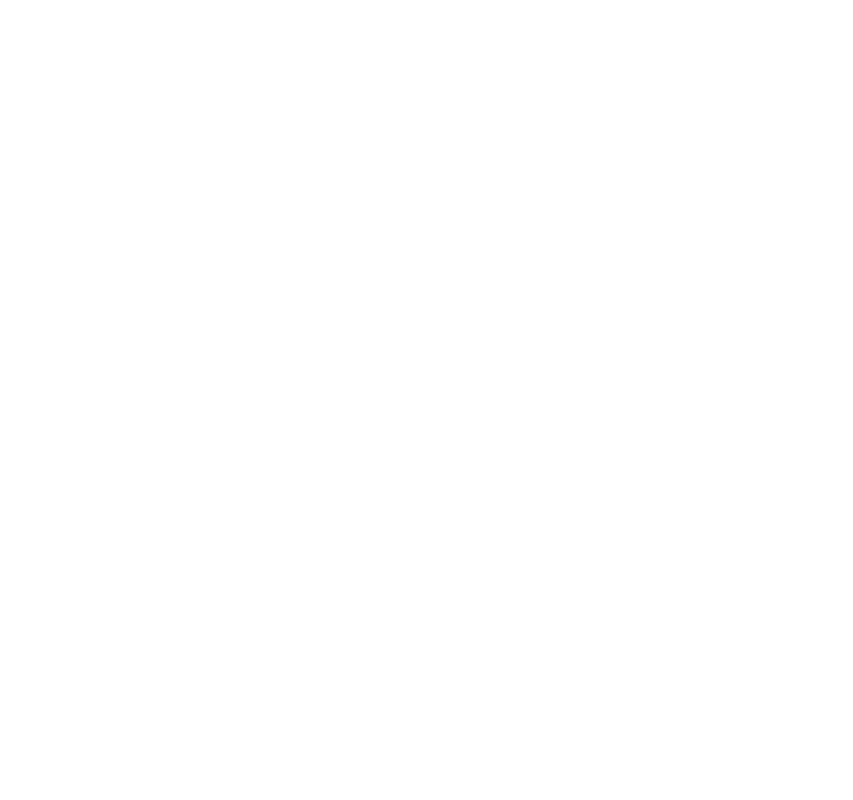
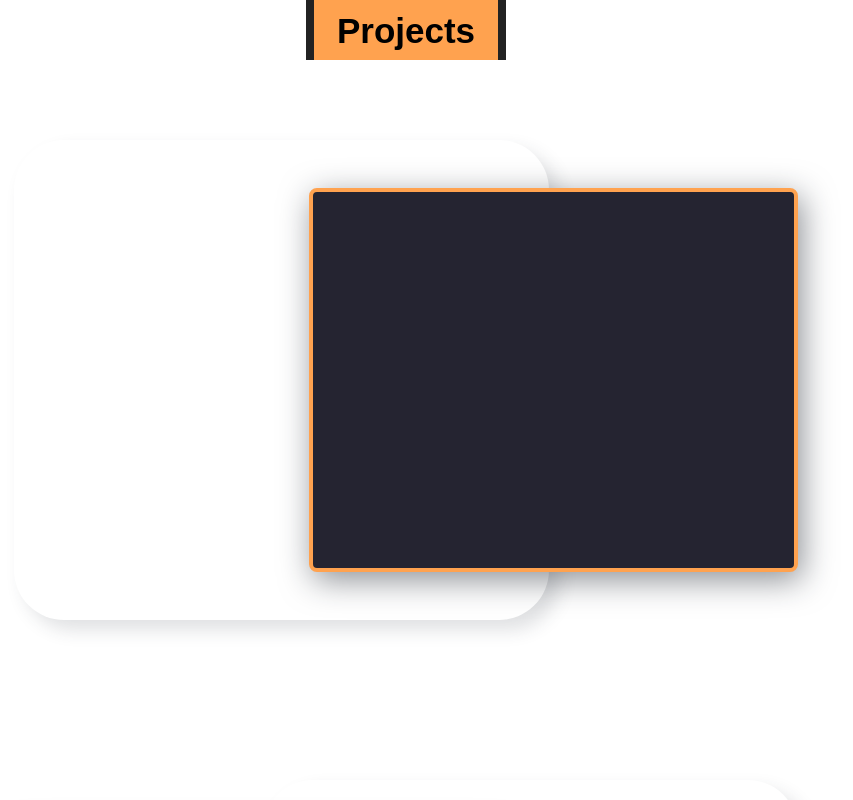
Before and after one commit to calebjo/portfolio-site, a Next.js app: page /components/projects_section in a window 1280 px wide. Shown: the top 800 px of the page, without its empty margins (234-1087 px from the left). Built offline with nearby package versions, Linux system fonts and the light colour scheme.

Commit message:
Add initial structure for projects, contact

```diff
--- a/pages/_app.js
+++ b/pages/_app.js
@@ -1,3 +1,4 @@
+import '../styles/reset.css'
 import '../styles/globals.css'
 import '../styles/home.scss'
 import '../styles/skills.scss'
--- a/pages/components/projects_section.jsx
+++ b/pages/components/projects_section.jsx
@@ -8,6 +8,35 @@
     render() {
         return(
             <div className="projects__container">
+                <div className="projects__header">
+                    Projects
+                </div>
+                <div className="project__wrapper">
+                    <div className="project__media">
+
+                    </div>
+                    <div className="project__info">
+                        <div className="project__title">
+
+                        </div>
+                        <div className="project__subtitle">
+
+                        </div>
+                    </div>
+                </div>
+                <div className="project__wrapper">
+                    <div className="project__media">
+
+                    </div>
+                    <div className="project__info">
+                        <div className="project__title">
+
+                        </div>
+                        <div className="project__subtitle">
+
+                        </div>
+                    </div>
+                </div>
                 <div className="project__wrapper">
                     <div className="project__media">
 
--- a/pages/components/topNav.jsx
+++ b/pages/components/topNav.jsx
@@ -5,12 +5,6 @@
 export default function TopNav() {
     return(
         <div className={styles.topnav}>
-            <div className={styles.topnav__links}>
-                <p>Home</p>
-                <p>Skills</p>
-                <p>Projects</p>
-                <p>Contact</p>
-            </div>
             <Hamburger />
         </div>
     )
--- a/pages/index.js
+++ b/pages/index.js
@@ -32,7 +32,7 @@
                 <meta name="description" content="A multifaceted full stack Software Engineer" />
                 <link rel="icon" href="/favicon.ico" />
                 <link rel="preconnect" href="https://fonts.googleapis.com" />
-                <link rel="preconnect" href="https://fonts.gstatic.com" crossOrigin />
+                <link rel="preconnect" href="https://fonts.gstatic.com" crossOrigin="true" />
                 <link href="https://fonts.googleapis.com/css2?family=Raleway:wght@100;200;300;400;500;600;700;800;900&family=Roboto:wght@100;300;400;500;700;900&family=Source+Serif+Pro:ital,wght@0,200;0,300;0,400;0,600;0,700;0,900;1,900&display=swap" rel="stylesheet" />
             </Head>
             <div className={styles.page__wrapper}>
--- a/styles/home.scss
+++ b/styles/home.scss
@@ -11,7 +11,7 @@
     pointer-events: none;
     display: flex;
     flex-direction: column;
-    justify-content: space-between;
+    justify-content: center;
     width: 85%;
     height: 85%;
     background: rgba(255, 255, 255, 0.25);
@@ -118,8 +118,8 @@
     z-index: 2;
     position: absolute;
     width: 6rem;
-    height: 100%;
-    bottom: -70%;
+    height: 4000px;
+    bottom: -3735px;
     .guide__ball {
         width: 6rem;
         height: 6rem;
--- a/styles/projects.scss
+++ b/styles/projects.scss
@@ -0,0 +1,74 @@
+.projects__container {
+    display: flex;
+    flex-direction: column;
+    align-items: center;
+    width: 100%;
+}
+
+.projects__header {
+    z-index: 10;
+    display: flex;
+    justify-content: center;
+    align-items: center;
+    width: 20rem;
+    height: 6rem;
+    background: #ffa24f;
+    border-left: 8px solid #222;
+    border-right: 8px solid #222;
+    font-family: 'Railway', sans-serif;
+    font-weight: 700;
+    font-size: 3.5rem;
+}
+
+.project__wrapper {
+    display: flex;
+    justify-content: center;
+    align-items: center;
+    width: 100%;
+    height: 80vh;
+}
+
+.project__wrapper:nth-child(2n) {
+    flex-direction: row-reverse;
+}
+
+.project__wrapper:nth-child(2n) .project__media {
+    left: -12rem;
+}
+
+.project__wrapper:nth-child(2n) .project__info {
+    left: 12rem;
+}
+
+.project__media {
+    position: relative;
+    left: 12rem;
+    z-index: 2;
+    width: 70%;
+    height: 60%;
+    background: rgb(37, 36, 49);
+    border: 4px solid #ffa24f;
+    border-radius: 8px;
+    box-shadow: 4px 8px 32px rgba(27, 34, 44, 0.5);
+}
+
+.project__info {
+    position: relative;
+    left: -12rem;
+    z-index: 1;
+    width: 75%;
+    height: 75%;
+    background: rgba(255, 255, 255, 0.25);
+    backdrop-filter: blur(6px);
+    border: solid 2px transparent;
+    background-clip: padding-box;
+    box-shadow: 10px 10px 18px rgba(46, 54, 68, 0.15);
+    border-radius: 5rem;
+    padding: 2rem;
+}
+
+@media (min-width: 900px) {
+    .project__wrapper {
+        width: 80%;
+    }
+}
--- /dev/null
+++ b/styles/reset.css
@@ -0,0 +1,48 @@
+/* http://meyerweb.com/eric/tools/css/reset/
+   v2.0 | 20110126
+   License: none (public domain)
+*/
+
+html, body, div, span, applet, object, iframe,
+h1, h2, h3, h4, h5, h6, p, blockquote, pre,
+a, abbr, acronym, address, big, cite, code,
+del, dfn, em, img, ins, kbd, q, s, samp,
+small, strike, strong, sub, sup, tt, var,
+b, u, i, center,
+dl, dt, dd, ol, ul, li,
+fieldset, form, label, legend,
+table, caption, tbody, tfoot, thead, tr, th, td,
+article, aside, canvas, details, embed,
+figure, figcaption, footer, header, hgroup,
+menu, nav, output, ruby, section, summary,
+time, mark, audio, video {
+	margin: 0;
+	padding: 0;
+	border: 0;
+	font-size: 100%;
+	font: inherit;
+	vertical-align: baseline;
+}
+/* HTML5 display-role reset for older browsers */
+article, aside, details, figcaption, figure,
+footer, header, hgroup, menu, nav, section {
+	display: block;
+}
+body {
+	line-height: 1;
+}
+ol, ul {
+	list-style: none;
+}
+blockquote, q {
+	quotes: none;
+}
+blockquote:before, blockquote:after,
+q:before, q:after {
+	content: '';
+	content: none;
+}
+table {
+	border-collapse: collapse;
+	border-spacing: 0;
+}
```
Also changed, not shown: pages/components/contact_section.jsx (+21 -0 lines).
